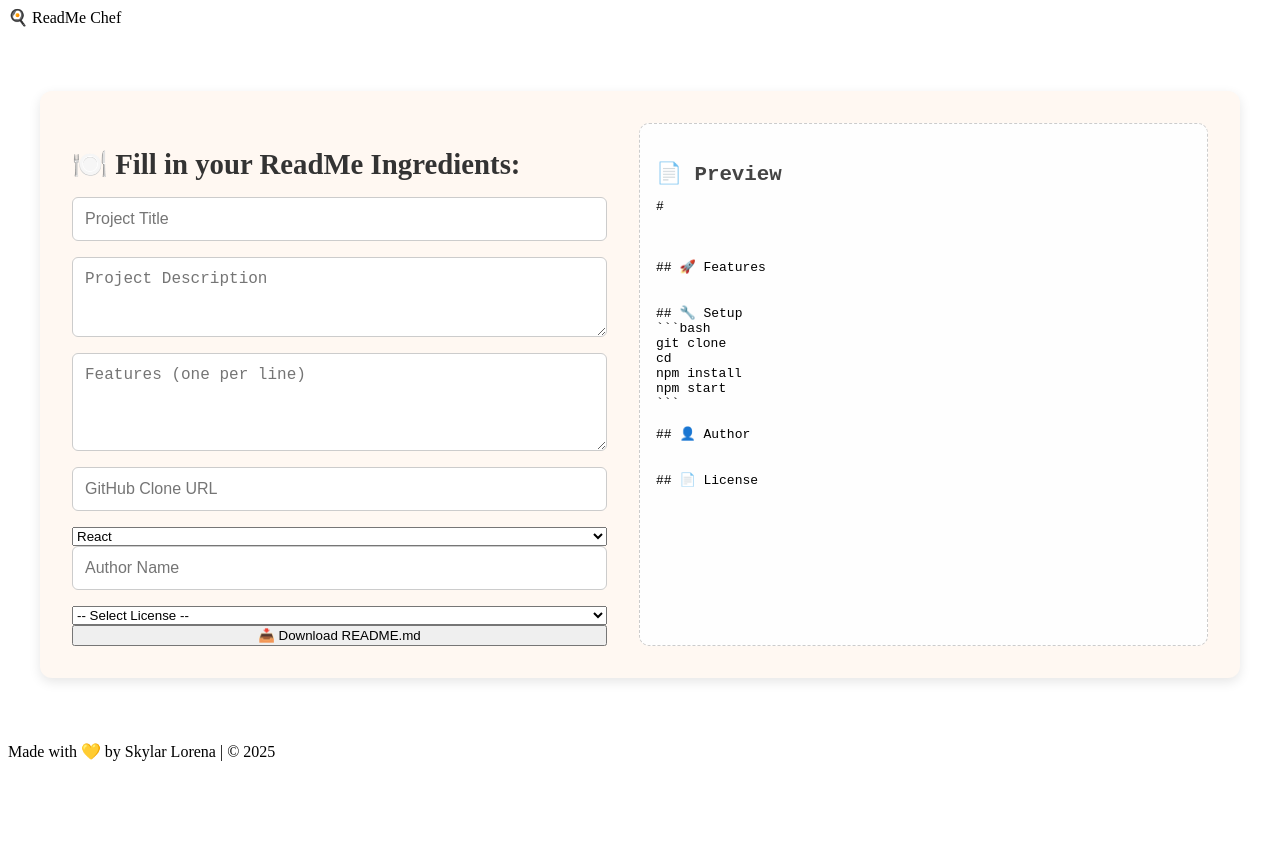
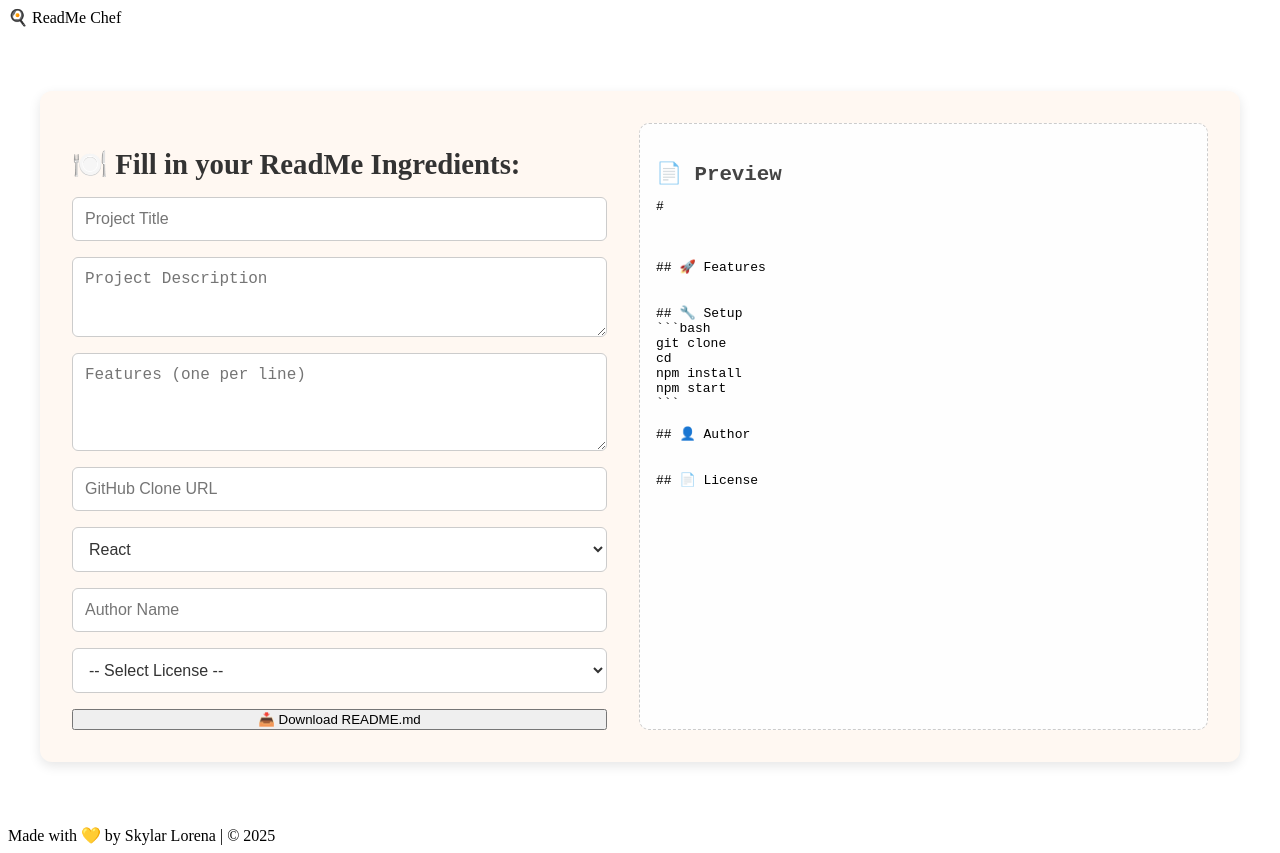
Before and after one commit to Skylar-Lorena/readme_chef, a React (Vite) app: page / in a window 1280 px wide. Before the commit the page ends 800 px from the top, so only its background shows below. Built offline with nearby package versions, Linux system fonts and the light colour scheme.

Commit message:
Styled <select> elements to match the form

```diff
--- a/src/styles/ReadMeEditor.css
+++ b/src/styles/ReadMeEditor.css
@@ -33,6 +33,17 @@
   background-color: #fff;
 }
 
+.form-section select {
+  width: 100%;
+  font-size: 1rem;
+  padding: 0.75rem;
+  border: 1px solid #ccc;
+  border-radius: 6px;
+  margin-bottom: 1rem;
+  background-color: #fff;
+  color: #333;
+}
+
 .preview-section {
   flex: 1;
   background-color: #fefefe;
```
